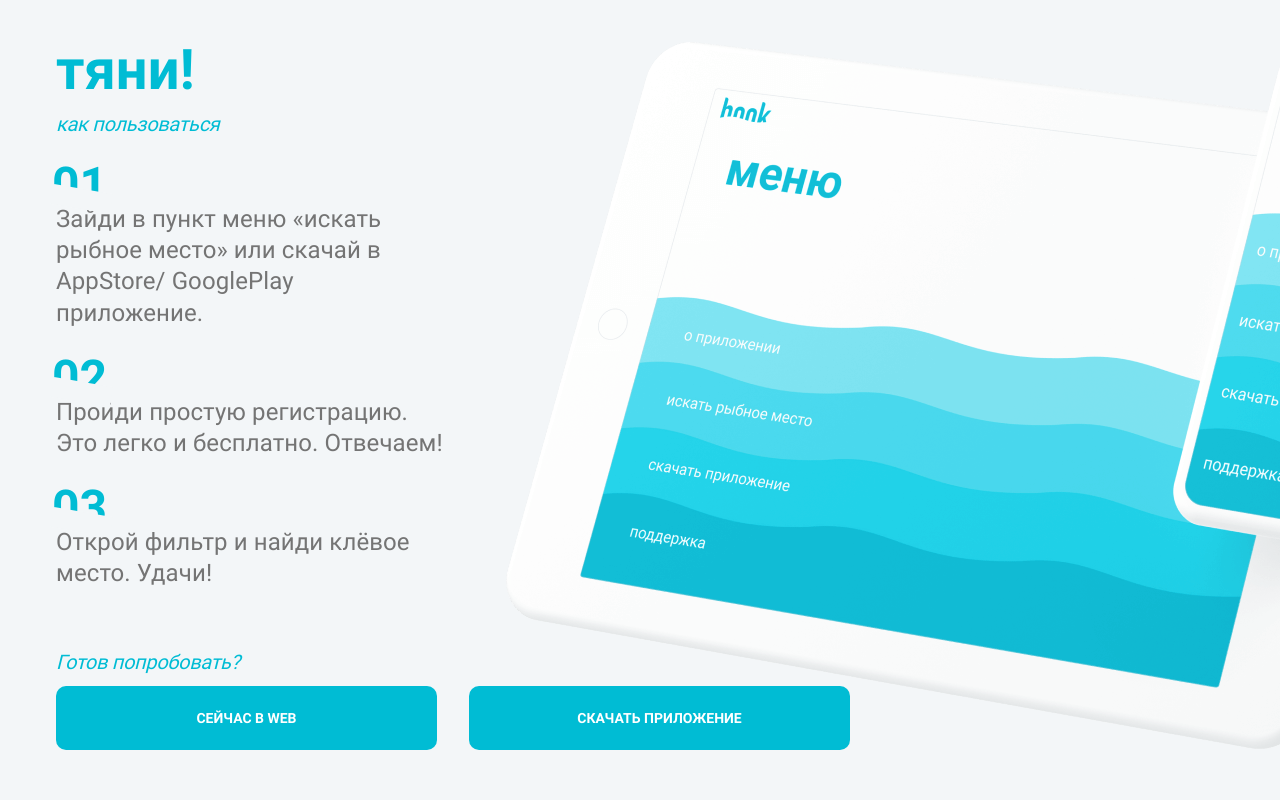
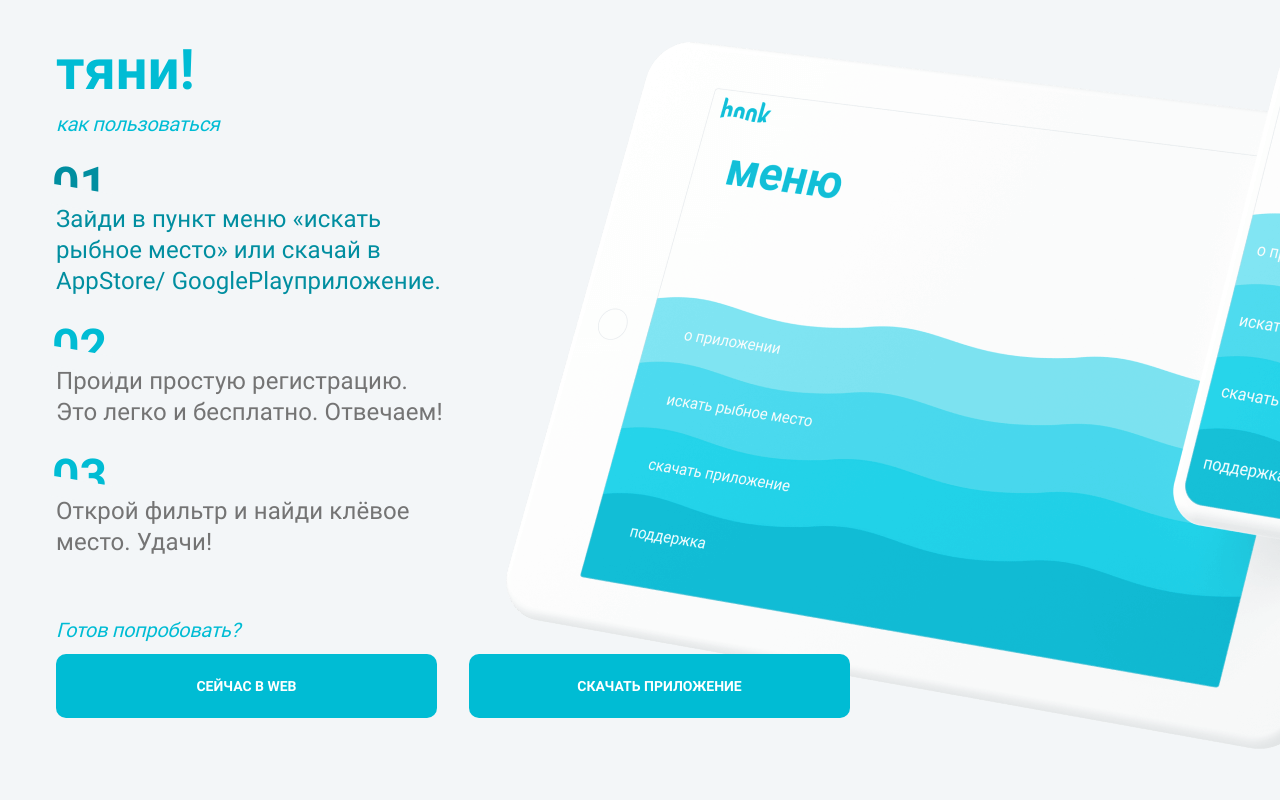
Before and after one commit to pogman25/next-front, a Next.js app: page / in a window 1280 px wide. Shown: the part 1260-2060 px from the top of the page. Built offline with nearby package versions, Linux system fonts and the light colour scheme.

Commit message:
add changing images

```diff
--- a/components/home/manual-steps/manual-steps.tsx
+++ b/components/home/manual-steps/manual-steps.tsx
@@ -1,5 +1,11 @@
+/* eslint-disable react/no-array-index-key */
 import React from 'react';
 import styled from 'styled-components';
+
+interface ManualStepsType {
+  active: number;
+  setActive: (e: number) => void;
+}
 
 const Container = styled.div`
   display: flex;
@@ -7,16 +13,13 @@ const Container = styled.div`
 
 const StepList = styled.ul``;
 
-const StepItem = styled.li`
-  margin-top: 20px;
-  color: ${({ theme }) => theme.colors.grayText};
-`;
-
-const H4 = styled.h4`
+const H4 = styled.h4<{ active: boolean }>`
   margin-left: -4px;
   font-size: 48px;
   position: relative;
-  color: ${({ theme }) => theme.colors.mainBlue};
+  transition: color 250ms;
+  color: ${({ theme, active }) =>
+    active ? theme.colors.mainBlueDarkest : theme.colors.mainBlue};
 
   &::before {
     content: '';
@@ -30,6 +33,20 @@ const H4 = styled.h4`
   }
 `;
 
+const StepItem = styled.li<{ active: boolean }>`
+  position: relative;
+  margin-top: 20px;
+  transition: color 250ms;
+  color: ${({ theme, active }) =>
+    active ? theme.colors.mainBlueDarkest : theme.colors.grayText};
+
+  &:hover,
+  &:hover ${H4}, &:active,
+  &:active ${H4} {
+    color: ${({ theme }) => theme.colors.mainBlueDarkest};
+  }
+`;
+
 const Subtitle = styled.p`
   max-width: 388px;
   font-size: 24px;
@@ -38,25 +55,34 @@ const Subtitle = styled.p`
   line-height: 1.3;
 `;
 
-const ManualSteps = () => {
+const SetStepButton = styled.button`
+  width: 100%;
+  position: absolute;
+  top: 0;
+  right: 0;
+  bottom: 0;
+  left: 0;
+  z-index: 1;
+  outline: none;
+`;
+
+const stepsList = [
+  'Зайди в пункт меню «искать рыбное место» или скачай в AppStore/ GooglePlayприложение.',
+  'Пройди простую регистрацию. Это легко и бесплатно. Отвечаем!',
+  'Открой фильтр и найди клёвое место. Удачи!',
+];
+
+const ManualSteps: React.SFC<ManualStepsType> = ({ setActive, active }) => {
   return (
     <Container>
       <StepList>
-        <StepItem>
-          <H4>01</H4>
-          <Subtitle>
-            Зайди в пункт меню «искать рыбное место» или скачай в AppStore/ GooglePlay
-            приложение.
-          </Subtitle>
-        </StepItem>
-        <StepItem>
-          <H4>02</H4>
-          <Subtitle>Пройди простую регистрацию. Это легко и бесплатно. Отвечаем!</Subtitle>
-        </StepItem>
-        <StepItem>
-          <H4>03</H4>
-          <Subtitle>Открой фильтр и найди клёвое место. Удачи!</Subtitle>
-        </StepItem>
+        {stepsList.map((step, index) => (
+          <StepItem key={index} active={active === index + 1}>
+            <H4 active={active === index + 1}>{`0${index + 1}`}</H4>
+            <Subtitle>{step}</Subtitle>
+            <SetStepButton onClick={() => setActive(index + 1)} />
+          </StepItem>
+        ))}
       </StepList>
     </Container>
   );
--- a/components/home/manual/manual.tsx
+++ b/components/home/manual/manual.tsx
@@ -1,4 +1,4 @@
-import React from 'react';
+import React, { useState } from 'react';
 import styled from 'styled-components';
 import HeadText from '../head-text';
 import PromoWrapper from '../promo-wrapper';
@@ -32,24 +32,29 @@ const ImageContainer = styled.div`
   height: 100%;
   position: relative;
 `;
-const Image = styled.img`
+const Image = styled.img<{ active: boolean }>`
   position: absolute;
   z-index: 0;
   left: 62px;
+  transition: opacity 250ms;
+  opacity: ${({ active }) => (active ? 1 : 0)};
 `;
 
 const Manual = () => {
+  const [active, setActive] = useState(1);
   return (
     <PromoWrapper color="grayBG">
       <Container>
         <HeadText title="тяни!" subtitle="как пользоваться" />
-        <ManualSteps />
+        <ManualSteps active={active} setActive={setActive} />
         <ManualBtnsContainer>
           <ManualBtns />
         </ManualBtnsContainer>
       </Container>
       <ImageContainer>
-        <Image src="/images/manual-step-1.png" />
+        <Image src="/images/manual-step-1.png" active={active === 1} />
+        <Image src="/images/manual-step-2.png" active={active === 2} />
+        <Image src="/images/manual-step-3.png" active={active === 3} />
       </ImageContainer>
     </PromoWrapper>
   );
```
